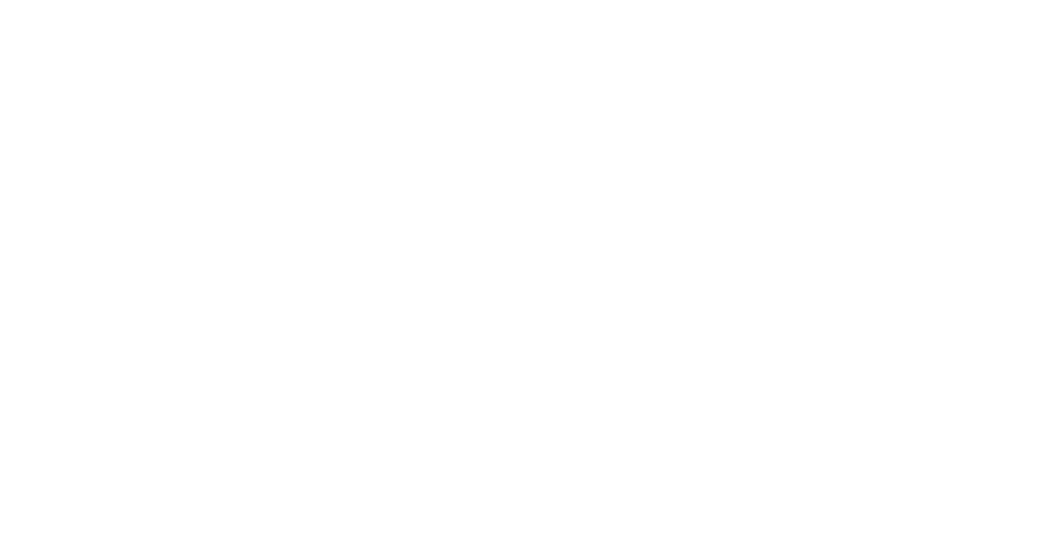
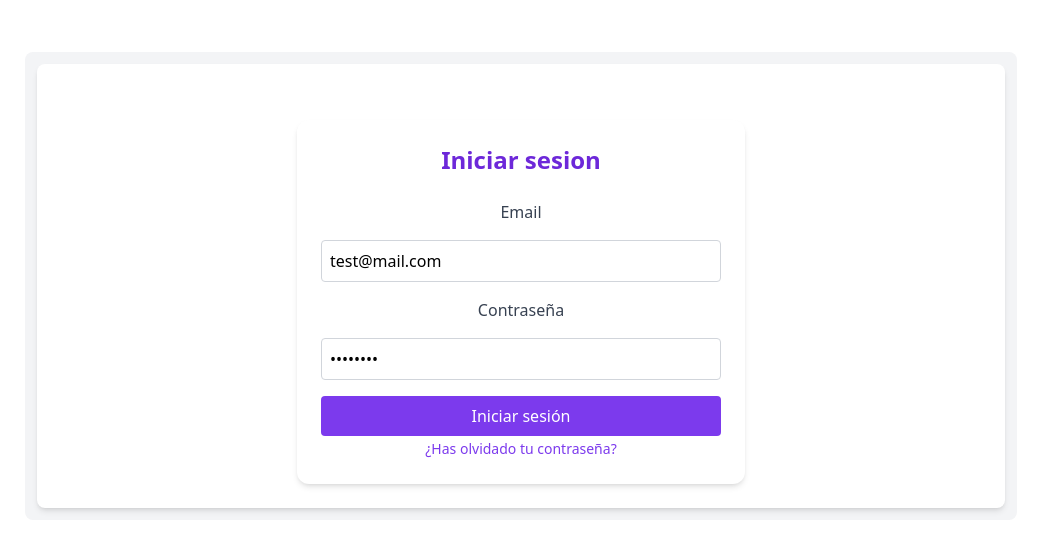
Before and after one commit to AbigailCo/frontend, a React (Vite) app: page /login in a window 1280 px wide. Before the commit this address had no page. Shown: the top 556 px of the page, without its empty margins (119-1160 px from the left). Built offline with nearby package versions, Linux system fonts and the light colour scheme.

Commit message:
userLogout, user en el storage

```diff
--- a/src/Layouts/UserLayout.jsx
+++ b/src/Layouts/UserLayout.jsx
@@ -12,10 +12,13 @@ const UserLayout = () => {
   useEffect(() => {
     initApp(ua);
     const storedData = getStorage();
+    //console.log("que guarda el localStorage:", storedData);
 
-    if (!storedData || !storedData.token) {
+    if (!storedData || !storedData.user) {
+      //console.log('entro ac??')
       nav("/login");
     } else {
+      //console.log('o aca??')
       ua.setStore(storedData);
     }
   }, []);
--- a/src/Router/Rutas.jsx
+++ b/src/Router/Rutas.jsx
@@ -1,29 +1,25 @@
-import { BrowserRouter, Routes, Route } from "react-router-dom";
+import { BrowserRouter, Routes, Route, Navigate } from "react-router-dom";
 import * as P from "../pages";
-import * as C from "../Components"
+import * as C from "../Components";
 import UserLayout from "../Layouts/UserLayout";
 
 function Rutas() {
   return (
     <BrowserRouter>
       <Routes>
-        <Route path="/" element={<P.Login />} />
+        <Route path="/" element={<Navigate to="/login" />} />
+        <Route path="/login" element={<P.Login />} />
         <Route element={<UserLayout />}>
           <Route path="/panel" element={<P.Panel />} />
-
-          {/* <Route path="/login" element={<P.Login />} /> */}
           <Route path="/registro" element={<P.Registro />} />
           <Route path="/reset-password" element={<P.ResetPassword />} />
           <Route path="/forgot-password" element={<P.ForgotPassword />} />
           <Route path="/logout" element={<P.Logout />} />
           <Route path="/menu" element={<C.Menu />} />
-          {/* <Route path="/panel-usuario" element={<P.Panel />} /> */}
           <Route path="/edit-user" element={<P.Editar />} />
         </Route>
       </Routes>
     </BrowserRouter>
-
-
   );
 }
 
--- a/src/pages/Sesion/Login/index.jsx
+++ b/src/pages/Sesion/Login/index.jsx
@@ -19,12 +19,14 @@ function Login() {
     try {
       setLoading(true);
       setError("");
-      const userData = await login(email, password);
+
+      const userData = await login(email, password); // viene del helper
       setUser(userData);
-      ua.setStore({ token: localStorage.getItem("token"), persona: user })
+      ua.setStore({
+        user: userData
+      });
 
-      nav("/panel")
-
+      nav("/panel");
     } catch (err) {
       console.error("Error al iniciar sesión:", err);
       setError("Credenciales inválidas o error de conexión.");
--- a/src/util/axios.js
+++ b/src/util/axios.js
@@ -24,20 +24,20 @@ export const getUser = async () => {
 export const editUser = async (form) => {
   console.log("Editando usuario", form);
   await api.get("/sanctum/csrf-cookie");
-  console.log("Payload enviado:", form); // 👀
+  console.log("Payload enviado:", form);
   const response = await api.post("/api/edit-user", form);
   return response.data;
 };
 
 export const login = async (email, password) => {
-  console.log("Login", email, password);
+  //console.log("Login", email, password);
   await api.get("/sanctum/csrf-cookie");
 
   const response = await api.post("/login", { email, password });
-  console.log("Response del login", response);
+  //console.log("Response del login", response);
   const token = response.data.token;
   const user = response.data.user;
-  console.log(user, ".......");
+  //console.log(user, ".......");
   localStorage.setItem("token", token);
   localStorage.setItem("user", JSON.stringify(user));
 
@@ -102,6 +102,8 @@ export const logout = async () => {
 
     const response = await api.post("/logout");
     localStorage.removeItem("token");
+    //localStorage.removeItem("user");
+    clearStorage();
     delete api.defaults.headers.common["Authorization"];
 
     return response.data;
--- a/src/util/initApp.js
+++ b/src/util/initApp.js
@@ -2,5 +2,6 @@ import { getStorage } from "./axios";
 
 export const initApp = (actions) => {
     const stored = getStorage();
+    //console.log("init app que guarda:", stored);
     if (stored) actions.setStore(stored);
   };
```
